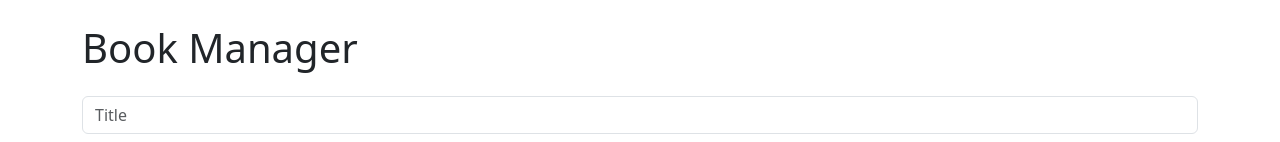
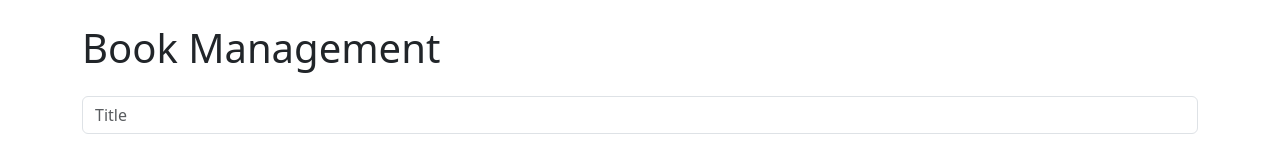
Before and after one commit to thumuladinu/BookManagementAPI, a plain HTML site: page wwwroot/index.html in a window 1280 px wide. Shown: the top 142 px of the page. Drawn offline with nearby package versions, Linux system fonts and the light colour scheme.

Commit message:
Fix heading text

```diff
--- a/wwwroot/index.html
+++ b/wwwroot/index.html
@@ -5,7 +5,7 @@
     <link rel="stylesheet" href="https://cdn.jsdelivr.net/npm/bootstrap@5.3.0/dist/css/bootstrap.min.css">
 </head>
 <body class="container py-4">
-    <h1 class="mb-4">Book Manager</h1>
+    <h1 class="mb-4">Book Management</h1>
 
     <form id="bookForm" class="mb-4">
         <input type="hidden" id="bookId">
```
